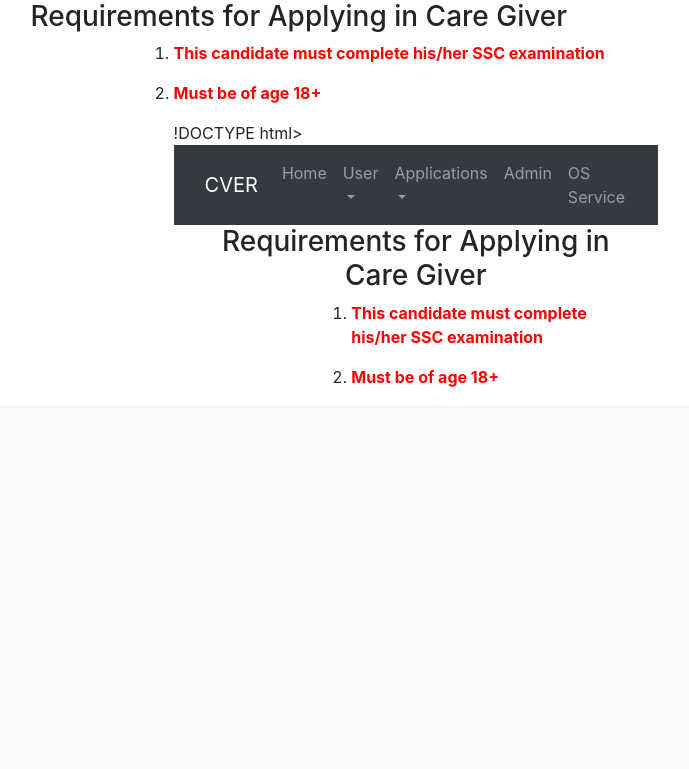
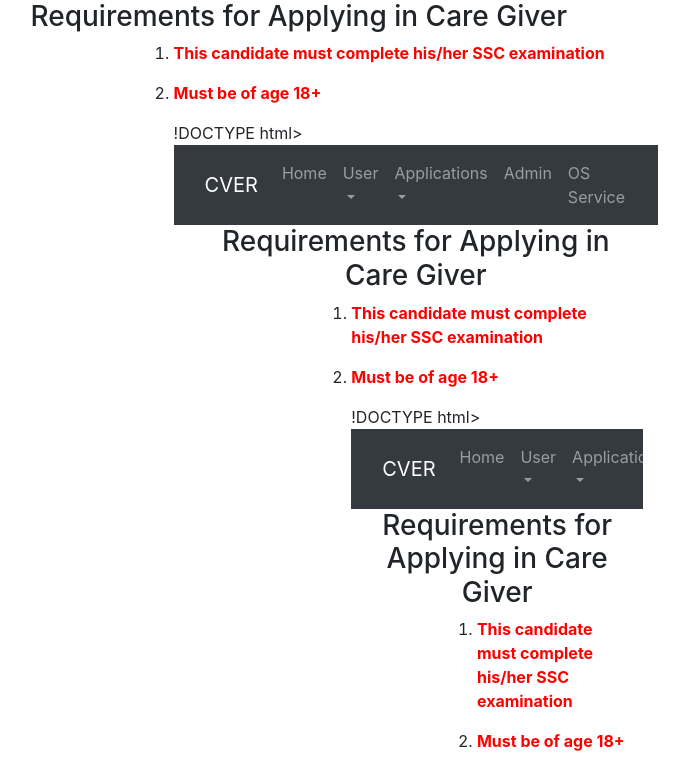
Before and after one commit to shahriar-171272/cHelp, a PHP site: page /review.php in a window 1320 px wide; the page is wider, and only the part inside the window is pictured. Shown: the part 667-1436 px from the top of that part, without its empty margins (527-1216 px from the left). Before the commit the page ends 1054 px from the top of that part, so only its background shows below. Run offline with PHP 8.4, Linux system fonts and the light colour scheme.

Commit message:
Final Implementation Of Review System

```diff
--- a/review.php
+++ b/review.php
@@ -153,3 +153,30 @@
 						<p style="font-weight: 700;color: red;">Must be of age 18+</p>
 
 					</li>
+
+					!DOCTYPE html>
+<html>
+<head>
+	<title>CVER | Homepage</title>
+</head>
+
+<link rel="stylesheet" href="https://maxcdn.bootstrapcdn.com/bootstrap/4.0.0/css/bootstrap.min.css" integrity="sha384-Gn5384xqQ1aoWXA+058RXPxPg6fy4IWvTNh0E263XmFcJlSAwiGgFAW/dAiS6JXm" crossorigin="anonymous">
+
+<body>
+
+	<?php require 'navigation_bar.php' ?>
+
+	<div class="container">
+		<div class="requirements">
+			<h3 class="text-center">Requirements for Applying in Care Giver</h3>
+
+			<div style="margin-left: 27%;">
+				<ol>
+					<li>
+						<p style="font-weight: 700;color: red;">This candidate must complete his/her SSC examination</p>
+					</li>
+
+					<li>
+						<p style="font-weight: 700;color: red;">Must be of age 18+</p>
+
+					</li>
```
